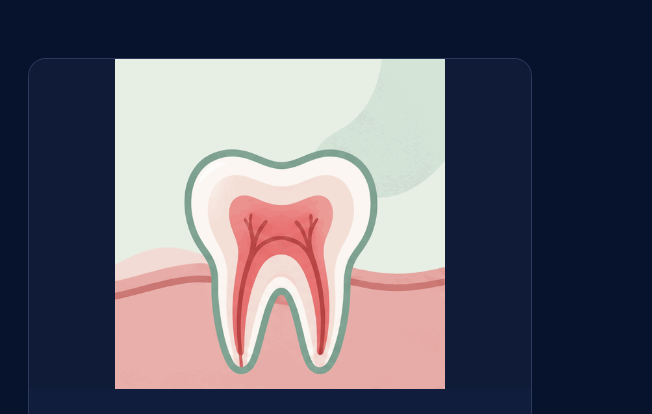
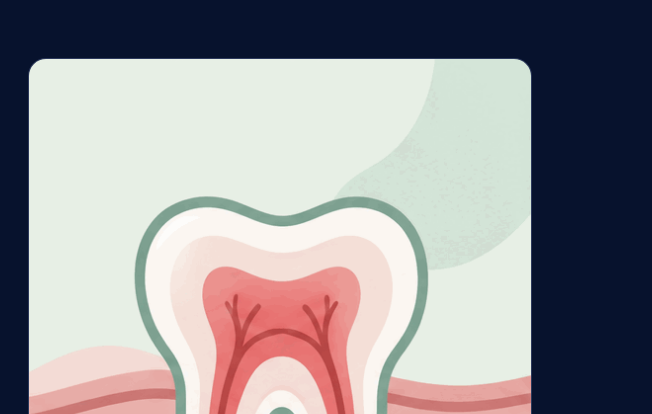
Before and after one commit to nickackermann98-dev/by-nick-life, a plain HTML site: page zahngefuehl.html in a window 1280 px wide. Shown: the part 2450-2864 px from the top of the page, 628-1280 px from the left. Drawn offline with Linux system fonts and the light colour scheme.

Commit message:
Add files via upload

```diff
--- a/zahngefuehl.html
+++ b/zahngefuehl.html
@@ -142,6 +142,22 @@ body[data-page="work"] .zg-spotify-announcement p{margin:0 0 20px;line-height:1.
 body[data-page="work"] .zg-spotify-announcement .zg-cta{display:inline-flex;align-items:center;min-height:44px}
 @media(max-width:700px){body[data-page="work"] .zg-spotify-announcement{padding:22px 20px;margin-top:42px}}
 </style>
+<style>
+/* Square animated dental diagram: fill card edge to edge without cropping. */
+body[data-page="work"] .zg-media-grid .zg-detail-card:nth-child(2) > img[src*="zahn-schaubild-animation"] {
+ display:block!important;
+ width:100%!important;
+ max-width:none!important;
+ height:auto!important;
+ aspect-ratio:1 / 1!important;
+ object-fit:fill!important;
+ padding:0!important;
+ margin:0!important;
+ border-radius:0!important;
+ background:transparent!important;
+ flex:0 0 auto!important;
+}
+</style>
 </head><body data-page="work" id="top"><a class="skip-link" href="#main">Zum Inhalt springen</a><header class="site-header container">
 <a class="brand" href="./index.html">by_nick.life<span class="brand-line"></span></a>
 <nav aria-label="Hauptnavigation" class="nav" id="primary-nav"><a data-i18n="whatIDo" href="./index.html">What I Do</a>
```
